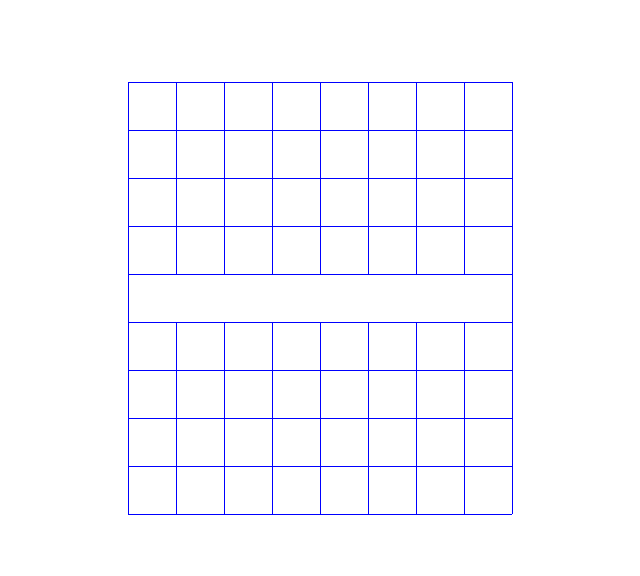
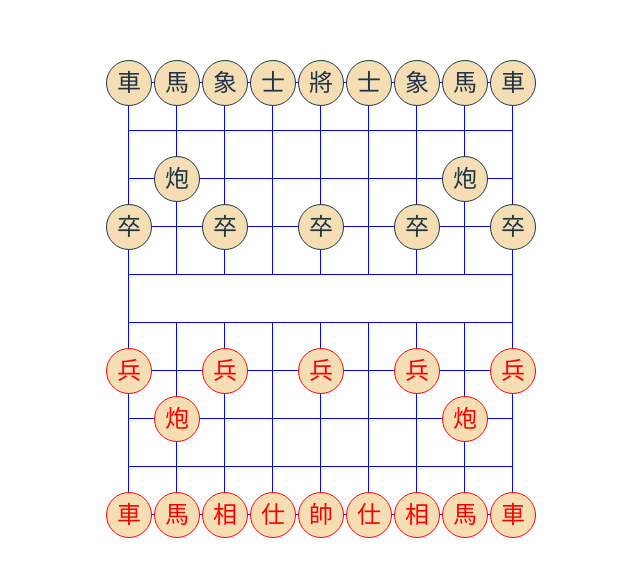
Before and after one commit to gsysbrj/xiangqi2, a Vue app: page / in a window 1280 px wide. Shown: the part 102-678 px from the top of the page, without its empty margins (320-960 px from the left). Built offline with nearby package versions, Linux system fonts and the light colour scheme.

Commit message:
棋子搞定

```diff
--- a/src/components/QiPan.vue
+++ b/src/components/QiPan.vue
@@ -1,17 +1,98 @@
 <script setup>
+import { reactive } from 'vue';
+import QiZi from './QiZi.vue'
+
+// 棋子信息
+class QiZiInfo {
+  color = 'black'
+  name = ''
+  location = [-1 , -1]
+  picked = false
+}
+
+// 局面信息
+class Situation {
+  qiZiInfoList = []
+}
+
+const state = reactive({
+  pickedLocation: [-1, -1],
+  situation: {
+    qiZiInfoList: [
+      {name: '車', location: [0, 0], },
+      {name: '車', location: [0, 8], },
+      {name: '馬', location: [0, 1], },
+      {name: '馬', location: [0, 7], },
+      {name: '象', location: [0, 2], },
+      {name: '象', location: [0, 6], },
+      {name: '士', location: [0, 3], },
+      {name: '士', location: [0, 5], },
+      {name: '將', location: [0, 4], },
+      {name: '炮', location: [2, 1], },
+      {name: '炮', location: [2, 7], },
+      {name: '卒', location: [3, 0], },
+      {name: '卒', location: [3, 2], },
+      {name: '卒', location: [3, 4], },
+      {name: '卒', location: [3, 6], },
+      {name: '卒', location: [3, 8], },
+      {color: 'red', name: '車', location: [9, 0], },
+      {color: 'red', name: '車', location: [9, 8], },
+      {color: 'red', name: '馬', location: [9, 1], },
+      {color: 'red', name: '馬', location: [9, 7], },
+      {color: 'red', name: '相', location: [9, 2], },
+      {color: 'red', name: '相', location: [9, 6], },
+      {color: 'red', name: '仕', location: [9, 3], },
+      {color: 'red', name: '仕', location: [9, 5], },
+      {color: 'red', name: '帥', location: [9, 4], },
+      {color: 'red', name: '炮', location: [7, 1], },
+      {color: 'red', name: '炮', location: [7, 7], },
+      {color: 'red', name: '兵', location: [6, 0], },
+      {color: 'red', name: '兵', location: [6, 2], },
+      {color: 'red', name: '兵', location: [6, 4], },
+      {color: 'red', name: '兵', location: [6, 6], },
+      {color: 'red', name: '兵', location: [6, 8], },
+    ],
+  }
+})
+
+function pick(loc) {
+  if (isPicked(loc)) {
+    state.pickedLocation[0] = -1
+    state.pickedLocation[1] = -1
+    return;
+  }
+  state.pickedLocation[0] = loc[0]
+  state.pickedLocation[1] = loc[1]
+}
+
+function isPicked(loc) {
+  return state.pickedLocation[0] === loc[0] && state.pickedLocation[1] === loc[1]
+}
 </script>
 <template>
-  <div>
-    <div v-for="r in 10" :class="`row row-${ r }`">
-      <div v-for="c in 9" :class="`cell cell-${ c }`">
-        <div class="line-x"></div>
-        <div class="line-y"></div>
+  <div class="qipan">
+    <div>
+      <div v-for="r in 10" :class="`row row-${ r }`">
+        <div v-for="c in 9" :class="`cell cell-${ c }`">
+          <div class="line-x"></div>
+          <div class="line-y"></div>
+        </div>
       </div>
     </div>
+    <QiZi v-for="q in state.situation.qiZiInfoList"
+      :color="q.color"
+      :name="q.name"
+      :location="q.location.slice()"
+      :picked="isPicked(q.location)"
+      @mousedown="pick(q.location)"
+      ></QiZi>
   </div>
 </template>
 <style scoped lang="less">
 @line-color: blue;
+.qipan {
+  position: relative;
+}
 .row {
   display: flex;
 }
--- /dev/null
+++ b/src/components/QiZi.vue
@@ -0,0 +1,42 @@
+<script setup>
+defineProps({
+    color: String,
+    name: String,
+    location: Array,
+    picked: Boolean,
+})
+</script>
+<template>
+    <div class="qizi" :class="{
+        red: color === 'red',
+        picked: picked === true
+    }" :style="{
+        top: `${picked ? location[0] * 3 - 0.1 : location[0] * 3 + 0.1}rem`,
+        left: `${location[1] * 3 + 0.1}rem`,
+    }">
+        <span>{{ name }}</span>
+    </div>
+</template>
+<style scoped lang="less">
+.qizi {
+    height: 2.8rem;
+    width: 2.8rem;
+    display: flex;
+    justify-content: center;
+    align-items: center;
+    border: 1px solid;
+    border-radius: 50%;
+    font-size: 24px;
+    user-select: none;
+    background-color: wheat;
+    position: absolute;
+
+    &.red {
+        border-color: red;
+        color: red;
+    }
+    &.picked {
+        box-shadow: 0 3px 2px 1px black;
+    }
+}
+</style>
```
